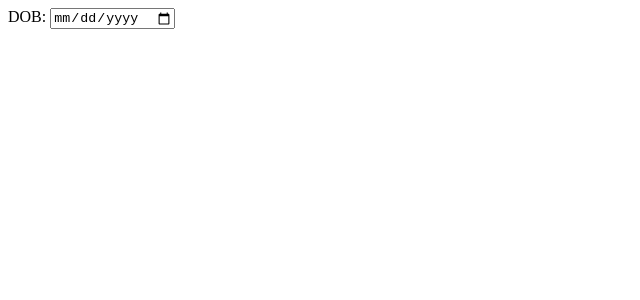
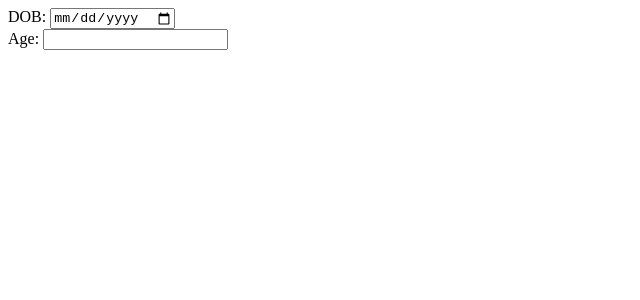
Before and after one commit to googray/ngfeatures-basic, an Angular app: page / in a window 1280 px wide. Shown: the top 300 px of the page, without its empty margins (0-640 px from the left). Built offline with nearby package versions, Linux system fonts and the light colour scheme.

Commit message:
add new fuoo

```diff
--- a/src/app/app.component.html
+++ b/src/app/app.component.html
@@ -1,4 +1,8 @@
-<div class="viewchild-container">
+<div class="data-container">
   <label for="input">DOB: </label>
-  <input type="date" name="date" id="date" />
+  <input type="date" name="date" id="date" #dobInput />
 </div>
+<div class="ade-container">
+  <label for="input">Age: </label>
+  <input type="text" name="text" id="text" #ageInput />
+</div>
```
